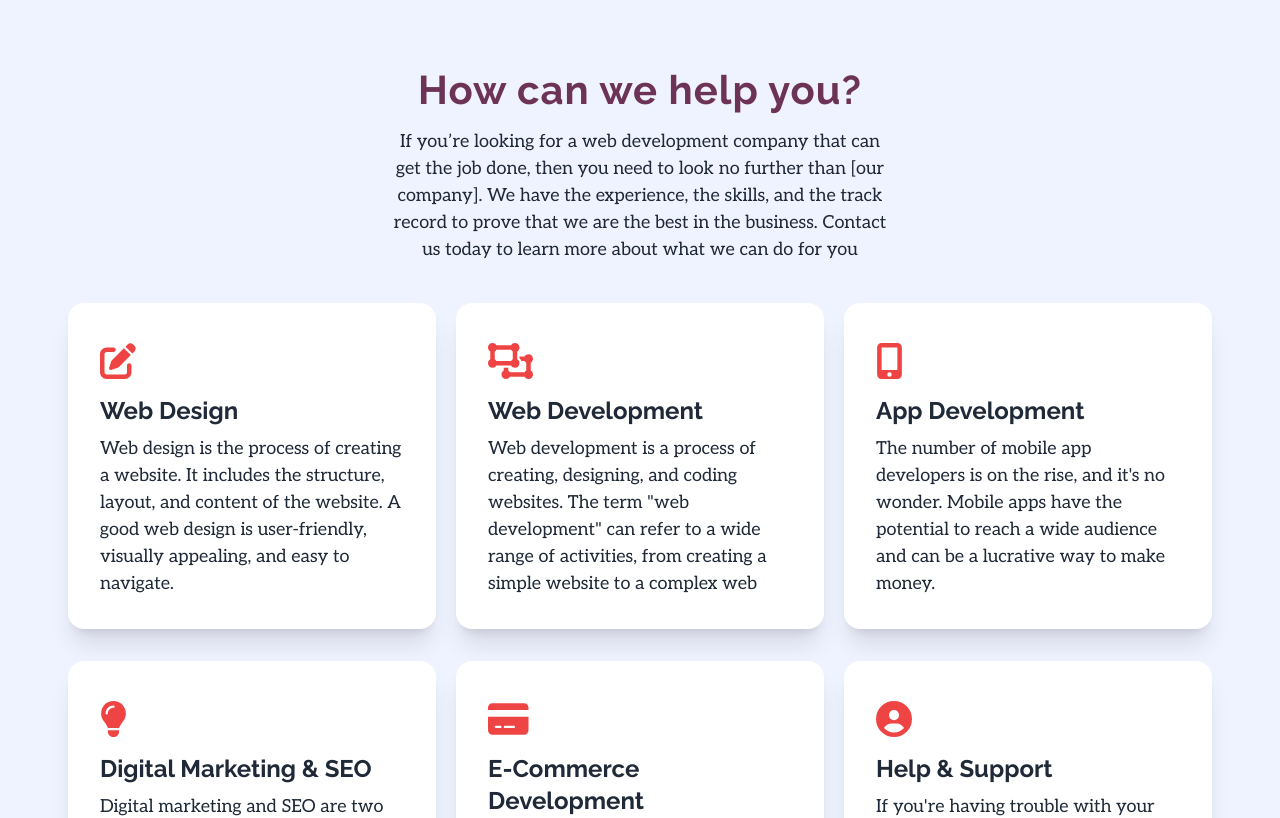
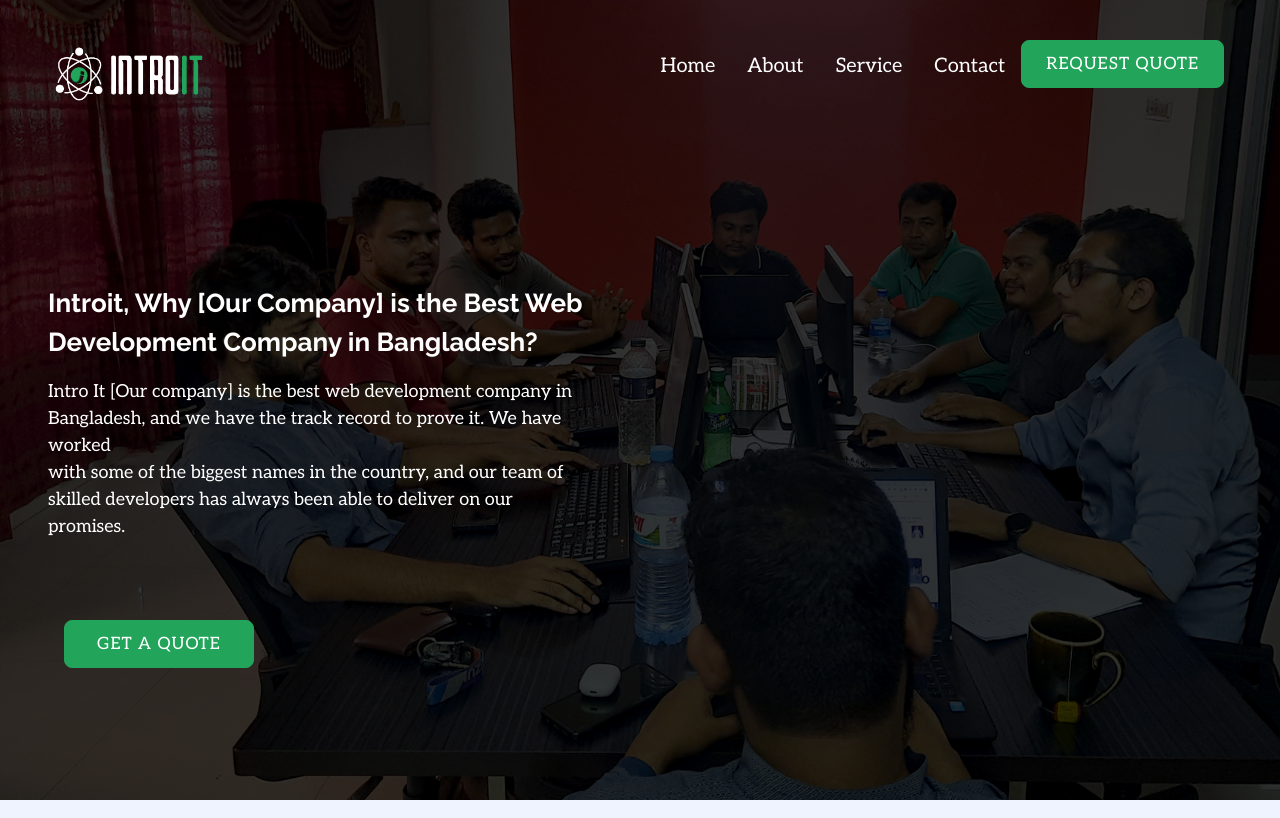
Before and after one commit to ashrafurrahman22/introit-website, a React (Create React App) app: page / in a window 1280 px wide. Shown: the top 818 px of the page. Built offline with nearby package versions, Linux system fonts and the light colour scheme.

Commit message:
homepage-updated

```diff
--- a/src/App.js
+++ b/src/App.js
@@ -1,12 +1,20 @@
+import { Route, Routes } from 'react-router-dom';
 import './App.css';
-import Help from './Pages/Home/Help';
 import Home from './Pages/Home/Home';
 import Footer from './Pages/Shared/Footer/Footer';
+import Navbar from './Pages/Shared/Header/Navbar';
 
 function App() {
   return (
     <div>
-      <Home></Home>
+
+      <Navbar></Navbar>
+
+      <Routes>
+          <Route path='/' element={<Home></Home>}></Route>
+
+      </Routes>
+
       <Footer></Footer>
     </div>
   );
--- /dev/null
+++ b/src/Pages/Shared/Header/Navbar.js
@@ -0,0 +1,50 @@
+import React from "react";
+import { Link } from "react-router-dom";
+import intrologo from "../../../assets/IntroIT-logo.png";
+import img from "../../../assets/Best-Web-Development-Company-in-Bangladesh.jpg";
+import "../../Styles/Navbar.css";
+
+const Navbar = () => {
+  return (
+    <div className="min-h-screen" id="nav">
+
+<div id="navbar" class="navbar p-8 text-xl">
+
+  <div class="flex-1">
+    <Link to='/' class="btn btn-ghost normal-case text-xl">
+        <img className="w-40" src={intrologo} alt="" />
+    </Link>
+  </div>
+  <div class="flex-none pt-2 pr-6">
+    <ul class="menu menu-horizontal p-0">
+      <li><Link to="/">Home</Link></li>
+      <li><Link to="/">About</Link></li>
+      <li><Link to="/">Service</Link></li>
+      <li><Link to="/">Contact</Link></li>
+      <button id='btn' className= 'btn font-medium text-white px-6 uppercase'>
+                Request Quote</button>
+    </ul>
+  </div>
+</div>
+
+
+        <div className="grid grid-cols-2 mx-auto text-left">
+            <div className="max-w-7xl mt-36 mx-auto px-12">
+                <h1 style={{fontFamily:"Raleway", fontSize:"26px"}} className=" font-bold my-4">Introit, Why [Our Company] is the Best Web Development Company in Bangladesh?</h1>
+
+                <p style={{fontSize:"18px"}} className="my-3">Intro It [Our company] is the best web development company in Bangladesh, and we have the track record to prove it. We have worked <br /> with some of the biggest names in the country, and our team of skilled developers has always been able to deliver on our promises.</p>
+
+                <div className='ml-4 my-10'>
+
+            <button id='btn' className= 'btn font-medium text-white px-8 py-2 my-10 uppercase'>
+                Get A Quote</button>
+        </div>
+            </div>
+
+        </div>
+
+    </div>
+  );
+};
+
+export default Navbar;
--- /dev/null
+++ b/src/Pages/Styles/Navbar.css
@@ -0,0 +1,17 @@
+#navbar {
+    background-color: rgba(0,0,0,0);
+    background-blend-mode: darken;
+    font-family: aleo;
+}
+
+#nav {
+    font-family: aleo;
+    width: 100%;
+    height: 100%;
+    background: rgba(0,0,0,0.8);
+    /* background-color: #30B2DA; */
+    background-image: url('../../assets/Best-Web-Development-Company-in-Bangladesh.jpg');
+    background-blend-mode: darken;
+    background-size: cover;
+    color: white;
+}
--- a/src/index.js
+++ b/src/index.js
@@ -3,12 +3,18 @@
 import './index.css';
 import App from './App';
 import reportWebVitals from './reportWebVitals';
+import { BrowserRouter } from 'react-router-dom';
 
 const root = ReactDOM.createRoot(document.getElementById('root'));
 root.render(
+
+  <BrowserRouter>
+
   <React.StrictMode>
     <App />
   </React.StrictMode>
+
+  </BrowserRouter>
 );
 
 // If you want to start measuring performance in your app, pass a function
```
